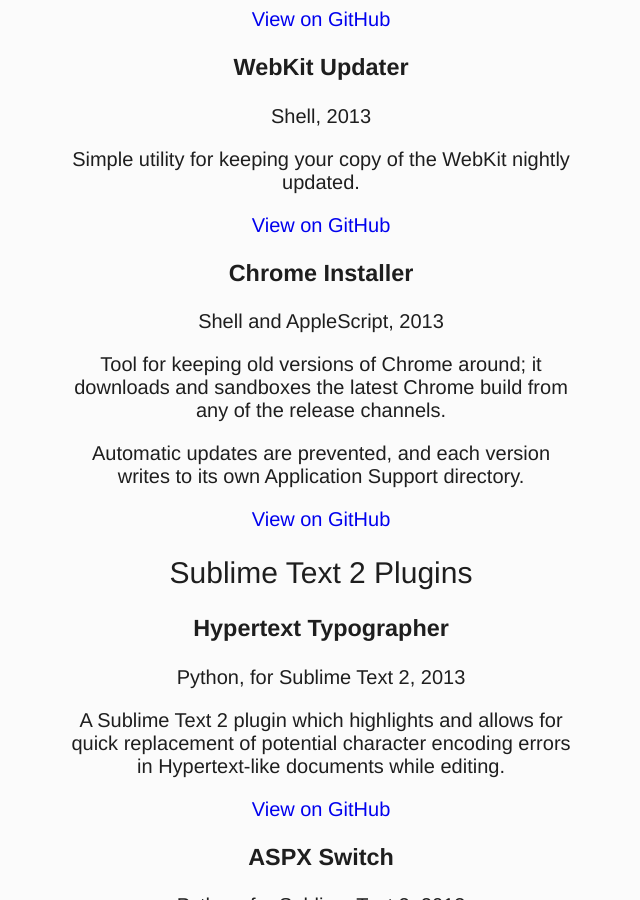
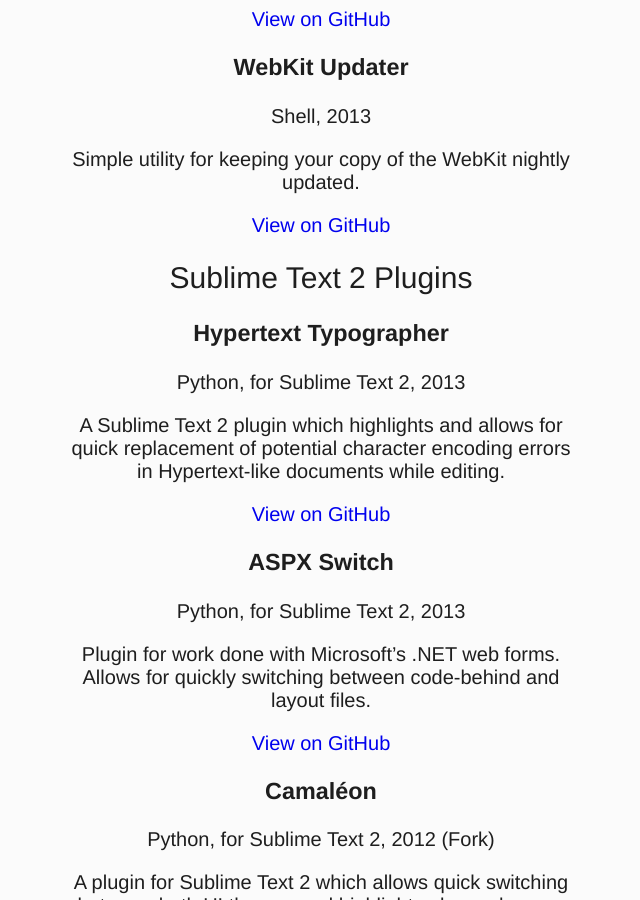
Before and after one commit to ticky/jessicastokes.net, a Jekyll site: the page built from examples.md, in a window 1280 px wide and 900 px high, scrolled down 2396 px. Shown: the whole window, without its empty margins (319-959 px from the left). Built offline with Jekyll 4.4.1, drawn with Linux system fonts in a browser that asks for light colours.

Commit message:
Update humans.txt, fix an error in examples

```diff
--- a/examples.md
+++ b/examples.md
@@ -92,16 +92,6 @@
 
 [View on GitHub](https://github.com/geoffstokes/webkit-updater)
 
-### Chrome Installer
-
-Shell and AppleScript, 2013
-
-Tool for keeping old versions of Chrome around; it downloads and sandboxes the latest Chrome build from any of the release channels.
-
-Automatic updates are prevented, and each version writes to its own Application Support directory.
-
-[View on GitHub](https://github.com/geoffstokes/chrome-installer)
-
 ## Sublime Text 2 Plugins
 
 ### Hypertext Typographer
--- a/humans.txt
+++ b/humans.txt
@@ -15,10 +15,11 @@
     * git team
     * GitHub team
     * Panic for Transmit 4 (You guys rock)
-    * Sublime Text 2 (Seriously the best text editor in the universe)
+    * Sublime Text (Seriously the best text editor in the universe)
 
 # TECHNOLOGY COLOPHON
 
-    HTML5
+    Semantic HTML 5
+    Responsive CSS 3 (with flexbox!)
 
     Made on a Mac.
```
